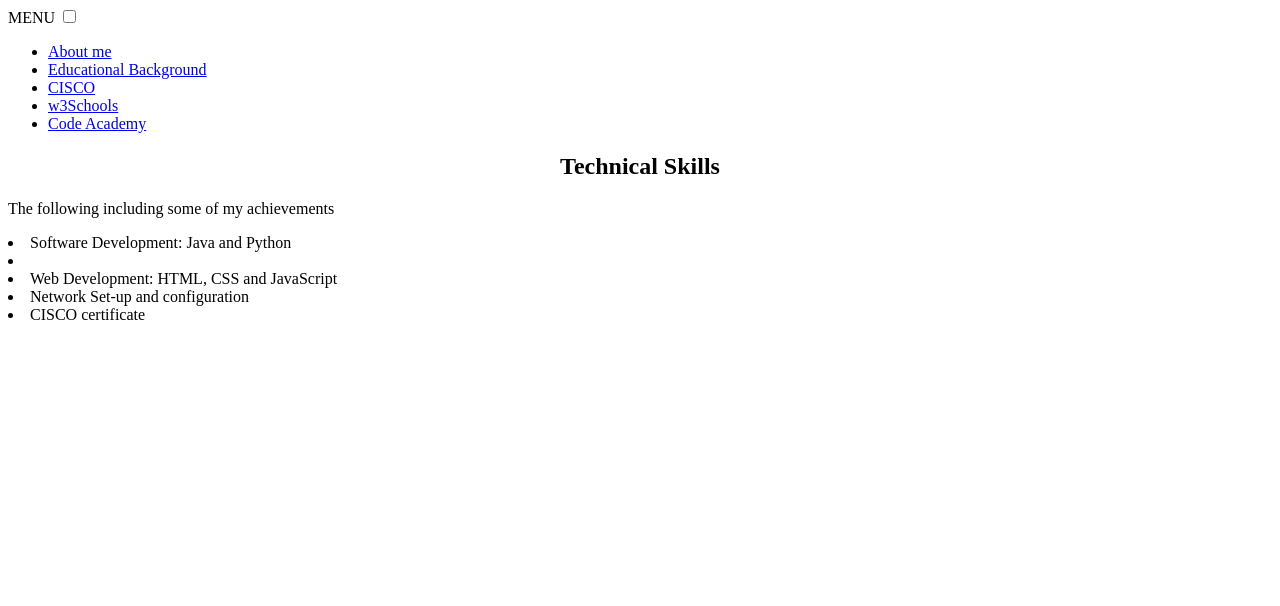
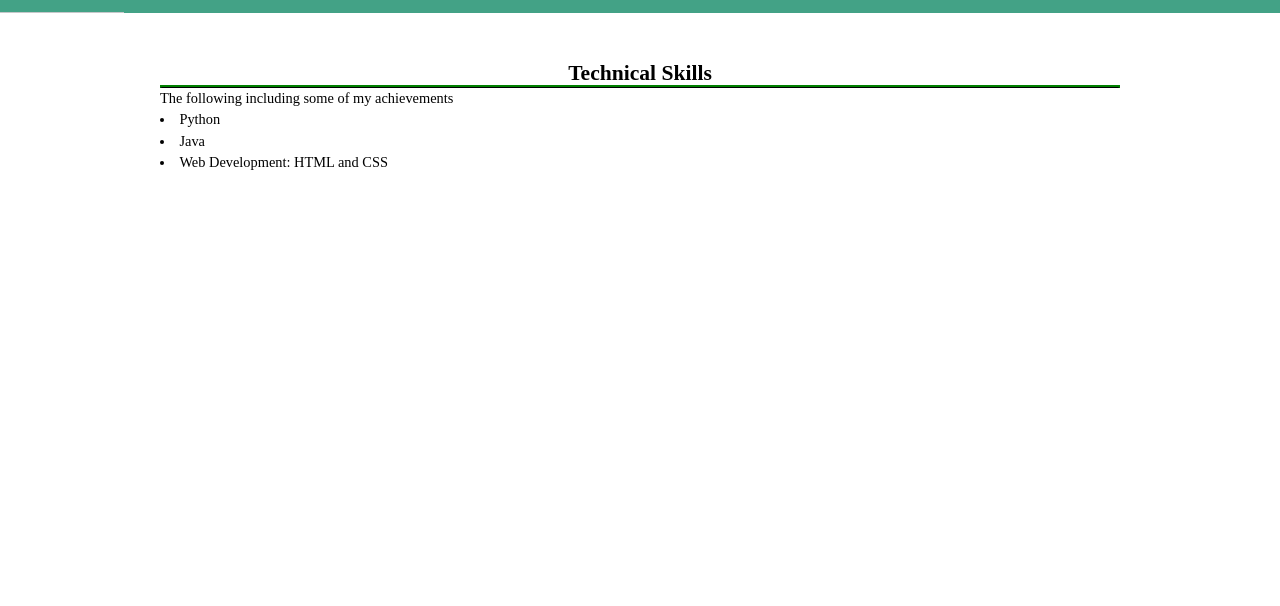
Before and after one commit to matttunwashe/sparta-personal-responsive-css, a plain HTML site: page technical-experience.html in a window 1280 px wide. Shown: the part 194-800 px from the top of the page. Drawn offline with Linux system fonts and the light colour scheme.

Commit message:
I deleted unwanted pictures from the image folder and edited both my about-me and technical-experience page

```diff
--- /dev/null
+++ b/about-me.html
@@ -0,0 +1,57 @@
+<!DOCTYPE html>
+<html lang="en">
+
+  <head>
+	   <title> Responsive Navigation </title> <!-- what I called my website title -->
+	    <script src="modernizr-1.5.js"></script>
+	     <meta charset="utf-8" />
+	      <meta name="viewport" content="width=device-width, initial-scale=1.0, minimum-scale=1.0" />
+
+	       <link rel="stylesheet" media="screen, projection" href="css/style.css"> <!-- how I linked my html and css-->
+
+  </head>
+
+
+  <body> <!-- the body of my website -->
+
+    <div class="header">
+				<h1> <img src="images/matt.jpg" alt="my picture" width="300" height="150" id="HeaderIMG pic"  /> </h1>	<!-- This is how I styled my picture in my header -->
+    </div>
+
+
+<label for="show-menu" class="show-menu">MENU</label> <!-- this is how I created the drop down menu button -->
+<input type="checkbox" id="show-menu" role="button"> <!-- this is how I created the drop down menu button -->
+		<ul id="nav"> <!-- this is my navigation menu-->
+
+			<li><a href="technical-experience.html"> Technical Experience </a></li>
+
+		</ul>
+
+
+
+	<!-- this is how is section of the main body of my web page -->
+  <div class="section">
+	   <section>
+		     <h2 align="center">About Me</h2>
+
+			       <p> I'm a Information and Computer Technology Bsc graduate from the University of Essex.
+			I'm passionate, innovative and goal driven. I discovered my passion for studying Computer science in college when I studied Diploma B-TEC Information Communication Technology.
+			I completed this course with a double D* grade. This developed my interest in Computing.
+      <br>
+      Lorem ipsum dolor sit amet, consectetur adipisicing elit, sed do eiusmod tempor incididunt ut labore et dolore magna aliqua. Ut enim ad minim veniam, quis nostrud exercitation ullamco laboris nisi ut aliquip ex ea commodo consequat. Duis aute irure dolor in reprehenderit in voluptate velit esse cillum dolore eu fugiat nulla pariatur. Excepteur sint occaecat cupidatat non proident, sunt in culpa qui officia deserunt mollit anim id est laborum.
+      Lorem ipsum dolor sit amet, consectetur adipisicing elit, sed do eiusmod tempor incididunt ut labore et dolore magna aliqua. Ut enim ad minim veniam, quis nostrud exercitation ullamco laboris nisi ut aliquip ex ea commodo consequat. Duis aute irure dolor in reprehenderit in voluptate velit esse cillum dolore eu fugiat nulla pariatur. Excepteur sint occaecat cupidatat non proident, sunt in culpa qui officia deserunt mollit anim id est laborum.
+      Lorem ipsum dolor sit amet, consectetur adipisicing elit, sed do eiusmod tempor incididunt ut labore et dolore magna aliqua. Ut enim ad minim veniam, quis nostrud exercitation ullamco laboris nisi ut aliquip ex ea commodo consequat. Duis aute irure dolor in reprehenderit in voluptate velit esse cillum dolore eu fugiat nulla pariatur. Excepteur sint occaecat cupidatat non proident, sunt in culpa qui officia deserunt mollit anim id est laborum.
+      </br>
+			        </p>
+
+
+			</section>
+  </div>
+
+
+
+  </body>
+
+
+
+</html>
--- a/css/style.css
+++ b/css/style.css
@@ -1,5 +1,3 @@
-/*Name: Matthew Tunwashe		Registration number:mtunwa1401696 */
-
 *{
 	margin: 0;
 	padding:0;
@@ -25,6 +23,7 @@ h1{ /*  this is how I styled and placed my top green banner in the center */
 	text-align: center;
 	padding: 0px 0;
 	font: sans-serif;
+
 
 
 }
--- a/technical-experience.html
+++ b/technical-experience.html
@@ -1,51 +1,43 @@
-<!-- Name: Matthew Tunwashe		Registration number:mtunwa1401696 -->
 <!DOCTYPE html>
 <html lang="en">
 
   <head>
-	<title> Responsive Navigation </title>
+	   <title> Responsive Navigation </title> <!-- what I called my website title -->
 	    <script src="modernizr-1.5.js"></script>
 	     <meta charset="utf-8" />
 	      <meta name="viewport" content="width=device-width, initial-scale=1.0, minimum-scale=1.0" />
 
-
-	<link rel="stylesheet" media="screen, projection" href="css/screen.css"> <!-- how I linked my html and css-->
-
-
+	       <link rel="stylesheet" media="screen, projection" href="css/style.css"> <!-- how I linked my html and css-->
 
   </head>
 
+
   <body> <!-- the body of my website -->
 
-	<!--container -->
+    <div class="header">
+				<h1> <img src="images/matt.jpg" alt="my picture" width="300" height="150" id="HeaderIMG pic"  /> </h1>	<!-- This is how I styled my picture in my header -->
+    </div>
 
-
-		<div class="header">
-				<h1>  <img src="images/641px-Mad_scientist_transparent_background.svg.png" alt="Essex header" width="300" height="150" id="HeaderIMG pic"  /> <!-- This is how I styled my picture in my header -->
-				</h1>
-
-		</div>
 
 <label for="show-menu" class="show-menu">MENU</label> <!-- this is how I created the drop down menu button -->
 <input type="checkbox" id="show-menu" role="button"> <!-- this is how I created the drop down menu button -->
-		<ul id="nav">
-			<li><a href="index.html"> About me </a></li>
-			<li><a href="internal1.html"> Educational Background </a></li>
-			<li><a href="http://www.cisco.com/cisco/web/UK/index.html"> CISCO </a></li>
-			<li><a href="http://www.w3schools.com/"> w3Schools </a></li>
-			<li><a href="https://www.codecademy.com/"> Code Academy </a></li>
+		<ul id="nav"> <!-- this is my navigation menu-->
+
+			<li><a href="about-me.html"> About me </a></li>
+
 		</ul>
+
+
 
 	<!-- this is how is section of the main body of my web page -->
   <div class="section">
     <section>
   		<h2 align="center">Technical Skills</h2>
   			<p> The following including some of my achievements </p>
-			<p>	<li> Software Development: Java and Python<li>
-			<li> Web Development: HTML, CSS and JavaScript</li>
-			<li> Network Set-up and configuration</li>
-			<li> CISCO certificate</li>
-
+  			<li>Python</li>
+        <li>Java</li>
+  			<li> Web Development: HTML and CSS</li>
+        <p>
 
 
       </section>
@@ -53,8 +45,8 @@
 
 
 
-
   </body>
 
 
+
 </html>
```
Also changed, not shown: index.html (deleted, +0 -63 lines), images/641px-Mad_scientist_transparent_background.svg.png (deleted), images/TRANSPARENT-creative-thinking-colourful-clogs-brain-1024x815.png (deleted), images/curriculum-vitae-concept-word-tag-cloud-cv-white-background-31766814.jpg (deleted), images/cv.gif (deleted), images/cv.png (deleted), images/influence.jpg (deleted), images/logo.png (deleted), images/matt.jpg (renamed from images/1448400734455 .jpg), images/mywebsite.png (deleted), 3 other files. Lines whose indentation alone changed are shown as unchanged.
